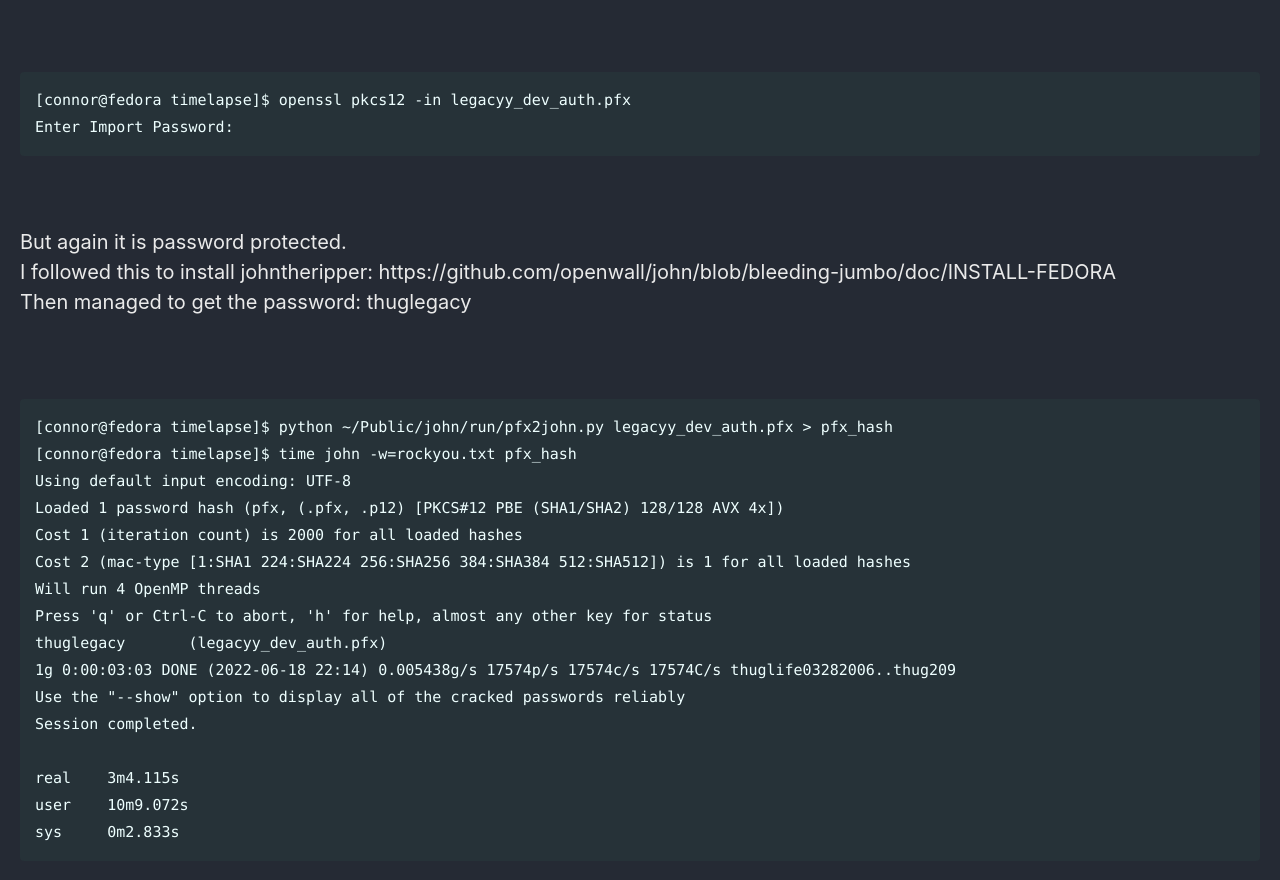
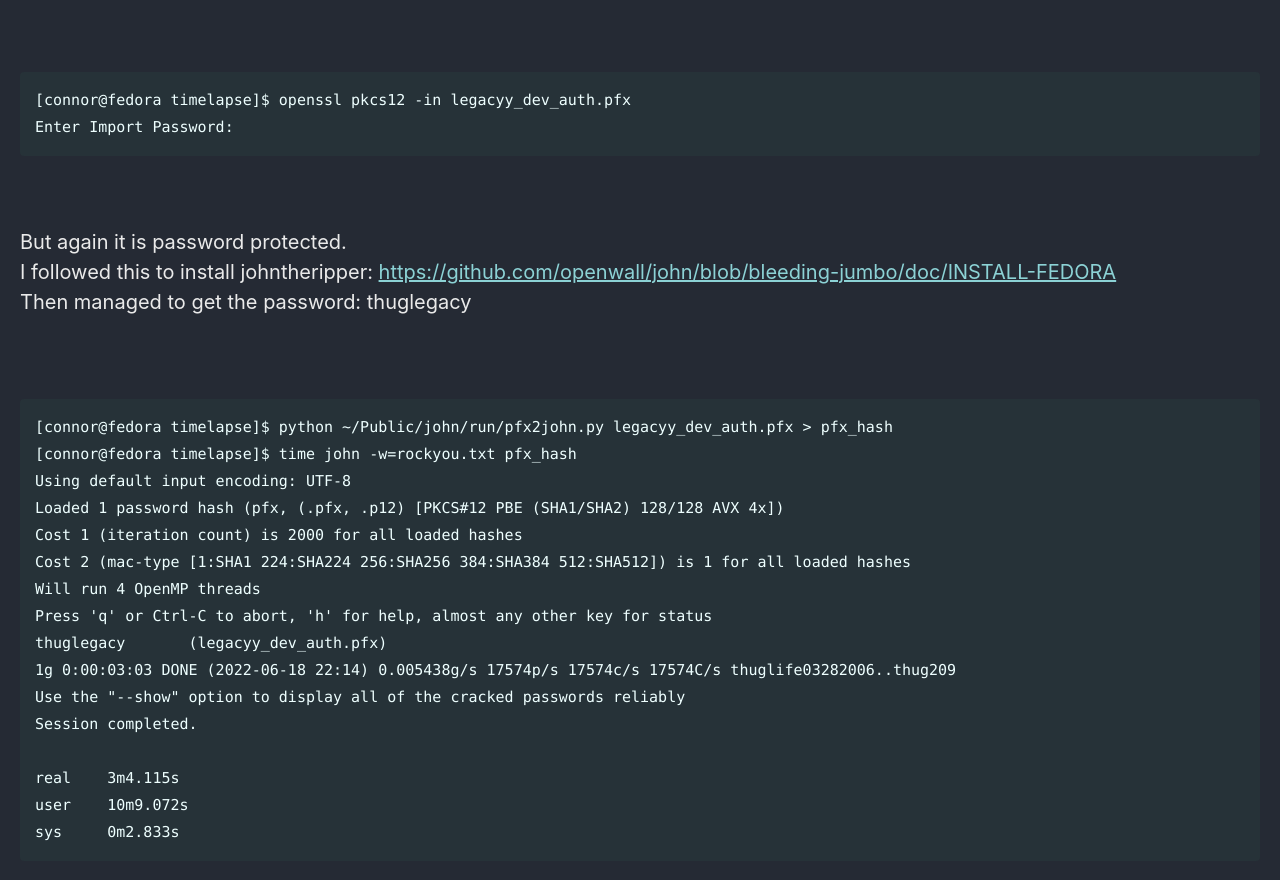
Before and after one commit to Connor-McCartney/Connor-McCartney.github.io, a Jekyll site: the page built from _pages/htb/timelapse.md, in a window 1280 px wide and 900 px high, scrolled down 4095 px. Shown: the top 880 px of the window. Built offline with Jekyll 4.4.1, drawn with Linux system fonts in a browser that asks for light colours; cached includes are drawn as plain includes.

```diff
--- a/_pages/htb/timelapse.md
+++ b/_pages/htb/timelapse.md
@@ -165,7 +165,7 @@ Enter Import Password:
 <br>
 
 But again it is password protected. <br>
-I followed this to install johntheripper: https://github.com/openwall/john/blob/bleeding-jumbo/doc/INSTALL-FEDORA <br>
+I followed this to install johntheripper: <https://github.com/openwall/john/blob/bleeding-jumbo/doc/INSTALL-FEDORA> <br>
 Then managed to get the password: thuglegacy
 
 <br>
```
